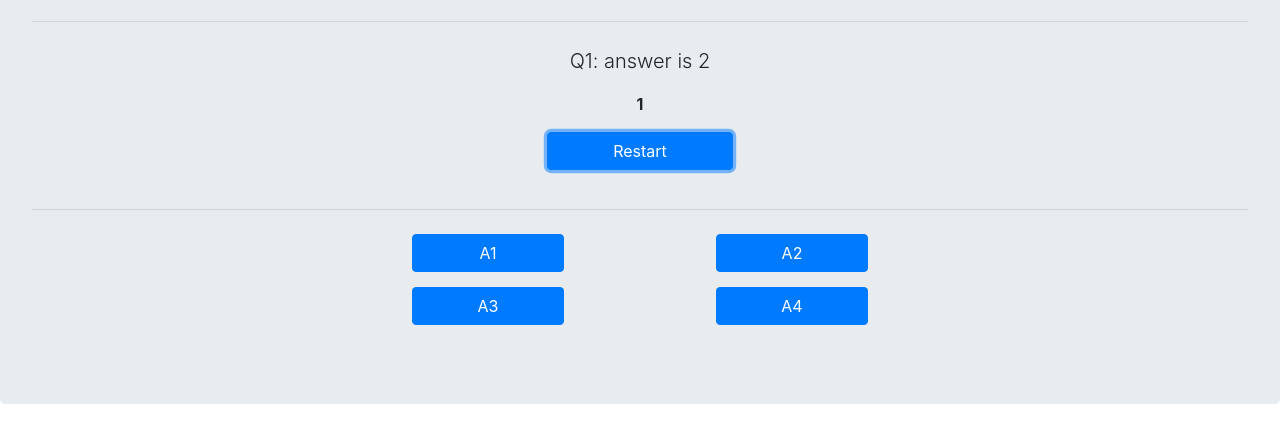
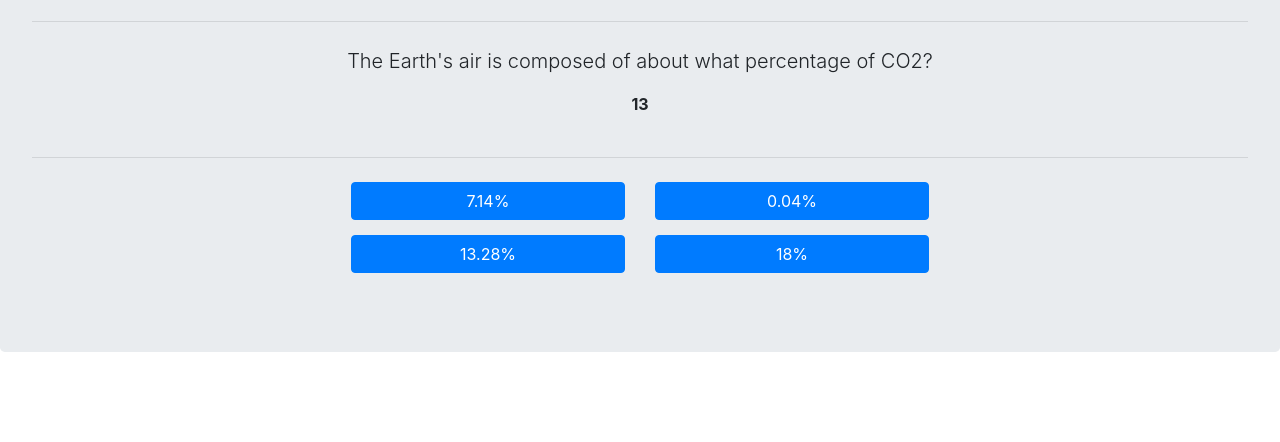
Before and after one commit to michaelohw5/TriviaGame, a plain HTML site: page index.html in a window 1280 px wide. Both pictures are taken after a click on the button "Start". Shown: the part 134-576 px from the top of the page. Drawn offline with nearby package versions, Linux system fonts and the light colour scheme.

Commit message:
added questions. Also some css touch up

```diff
--- a/assets/css/style.css
+++ b/assets/css/style.css
@@ -9,7 +9,7 @@
 .answer-btn {
     margin: 0 auto;
     margin-bottom: 15px;
-    width: 25%;
+    width: 45%;
 }
 
 .btn {
@@ -31,3 +31,8 @@
     margin-bottom: 15px;
     width: 15%;
 }
+
+#start-btn-div {
+    margin: 0 auto;
+    text-align:center;
+}
--- a/assets/javascript/app2.js
+++ b/assets/javascript/app2.js
@@ -20,57 +20,57 @@ var game = {
     questions: [
         {
             qid: 0,
-            q: "Q1: answer is 2",
-            potentialA: ["A1", "A2", "A3", "A4"],
-            a: "A2"
+            q: "The Earth's air is composed of about what percentage of CO2?",
+            potentialA: ["7.14%", "0.04%", "13.28%", "18%"],
+            a: "0.04%"
         },
         {
             qid: 1,
-            q: "Q2: answer is 1",
-            potentialA: ["A1", "A2", "A3", "A4"],
-            a: "A1"
+            q: "How many time zones are there in the world?",
+            potentialA: ["12", "5", "24", "16"],
+            a: "24"
         },
         {
             qid: 2,
-            q: "Q3 answer is 4",
-            potentialA: ["A1", "A2", "A3", "A4"],
-            a: "A4"
+            q: "How heavy is 1L of water in kilograms?",
+            potentialA: ["1kg", "3.42kg", "2.5kg", "5kg"],
+            a: "1kg"
         },
         {
             qid: 3,
-            q: "Q4 answer is 2",
-            potentialA: ["A1", "A2", "A3", "A4"],
-            a: "A2"
+            q: "An octopus can fit through any hole larger than its what?",
+            potentialA: ["Eyes", "Two legs", "Brain", "Beak"],
+            a: "Beak"
         },
         {
             qid: 4,
-            q: "Q5 answer is 1",
-            potentialA: ["A1", "A2", "A3", "A4"],
-            a: "A1"
+            q: "Which bird has the largest wingspan?",
+            potentialA: ["Pelican", "Albatross", "Ostrich", "Cassowary"],
+            a: "Albatross"
         },
         {
             qid: 5,
-            q: "Q6 answer is 3",
-            potentialA: ["A1", "A2", "A3", "A4"],
-            a: "A3"
+            q: "What is the fastest insect?",
+            potentialA: ["Hawk Moth", "Wasp", "Dragonfly", "Ant"],
+            a: "Dragonfly"
         },
         {
             qid: 6,
-            q: "Q7 answer is 4",
-            potentialA: ["A1", "A2", "A3", "A4"],
-            a: "A4"
+            q: "What is the heaviest organ in the human body?",
+            potentialA: ["Heart", "Liver", "Brain", "Lung"],
+            a: "Liver"
         },
         {
             qid: 7,
-            q: "Q8 1",
-            potentialA: ["A1", "A2", "A3", "A4"],
-            a: "A1"
+            q: "Who discovered Penicillin?",
+            potentialA: ["William Bell", "Alexander Fleming", "Hideyo Noguchi", "Elizabeth Blackwell"],
+            a: "Alexander Fleming"
         },
         {
             qid: 8,
-            q: "Q9 3",
-            potentialA: ["A1", "A2", "A3", "A4"],
-            a: "A3"
+            q: "In which Island did Charles Darwin began formulating 'The origin of Spieces'?",
+            potentialA: ["Fashion", "Ryukyu", "Jamaica", "the Galapagos"],
+            a: "the Galapagos"
         },
     ], //end of questions
 
@@ -91,16 +91,22 @@ var game = {
 
     chooseQ: function () {
         var chosenQid = 0;
-        if (game.state.newQuestions.length === 0) {
+        if (game.state.newQuestions.length <= 0) {
             game.stopTimer2(); // why wont you stop
             game.stopTimer1(); // please stop
             clearInterval(maintimer); // i tell you again stop
             clearInterval(subtimer); // seriously stop
             game.qSection.text("Game Over! You had " + game.state.numCorrect +
                 " Correct Answers, and " + game.state.numWrong + " Wrong Answers.");
+            console.log("game.question: " + game.question);
+            console.log("game.state.newQuestion: " + game.state.newQuestion);
+            game.stopTimer2(); // why wont you stop
+            game.stopTimer1(); // please stop
+            clearInterval(maintimer); // i tell you again stop
+            clearInterval(subtimer); // seriously stop
         }
         else if (game.state.newQuestions.length > 0) {
-            var theQ = game.questions[chosenQid];
+            var theQ = game.state.newQuestions[chosenQid];
             game.state.currentObj = theQ;
             game.state.currentQ = theQ.q;
             game.state.currentQId = theQ.qid;
@@ -148,10 +154,11 @@ var game = {
         game.state.questionsDone = [];
         game.state.numQuestionsDone = 0;
         game.state.chosenAns = "";
-        game.maxTime = 3;
-        game.timeRem = 3;
+        game.maxTime = 15;
+        game.timeRem = 15;
         game.timer2max = 3;
         game.timer2left = 3;
+        game.state.newQuestions = game.questions;
     },
 
 
@@ -169,17 +176,21 @@ var game = {
 
     stopTimer1: function () {
         clearInterval(maintimer);
+
     },
 
     decrement: function () {
+        if (game.state.newQuestions.length > 0) {
             game.timeRem--;
             game.timerElem.text(game.timeRem);
             if (game.timeRem === 0) {
                 game.state.numWrong++;
                 game.qSection.text("Too Bad!! Correct Answer is: " + game.state.answer);
                 //game.nextQTimer();
+                game.stopTimer2();
                 game.timer2Run();
                 game.stopTimer1();
+            }
         }
     },
 
@@ -196,21 +207,6 @@ var game = {
         }
     },
 
-    // nextQTimer: function () {
-    //     game.timer2left = game.timer2max;
-    //     setInterval(function () {
-    //         game.timer2left--;
-    //         if (game.timer2left === 0) {
-    //             game.chooseQ();
-    //             clearInterval(game.timer2left);
-    //             game.timeRem = game.maxTime;
-    //             game.timerElem.text(game.timeRem);
-    //             game.timer1Run();
-    //         }
-    //     }, 1000);
-    // },
-
-
     play: function () {
         $(document).ready(function () {
             game.initGame();
@@ -226,6 +222,7 @@ game.startBtn.click(function () {
     game.stopTimer1();
     game.timer1Run();
     game.play();
+    $("#start-btn-div").empty();
 });
 
 //====ANSWER BUTTON FUNCTIONS====
--- a/index.html
+++ b/index.html
@@ -24,7 +24,7 @@
         <p class="lead" id="question">Question Section</p>
         <p id="timer">TIME</p>
         <div class="row">
-                <button class="btn btn-primary" type="submit" id="start">Start</button>
+                <div class="offset-md-4 col-md-6"id="start-btn-div"><button class="btn btn-primary" type="submit" id="start">Start</button></div>
         </div>
         <hr class="my-4">
 
```
Lines whose indentation alone changed are shown as unchanged.
